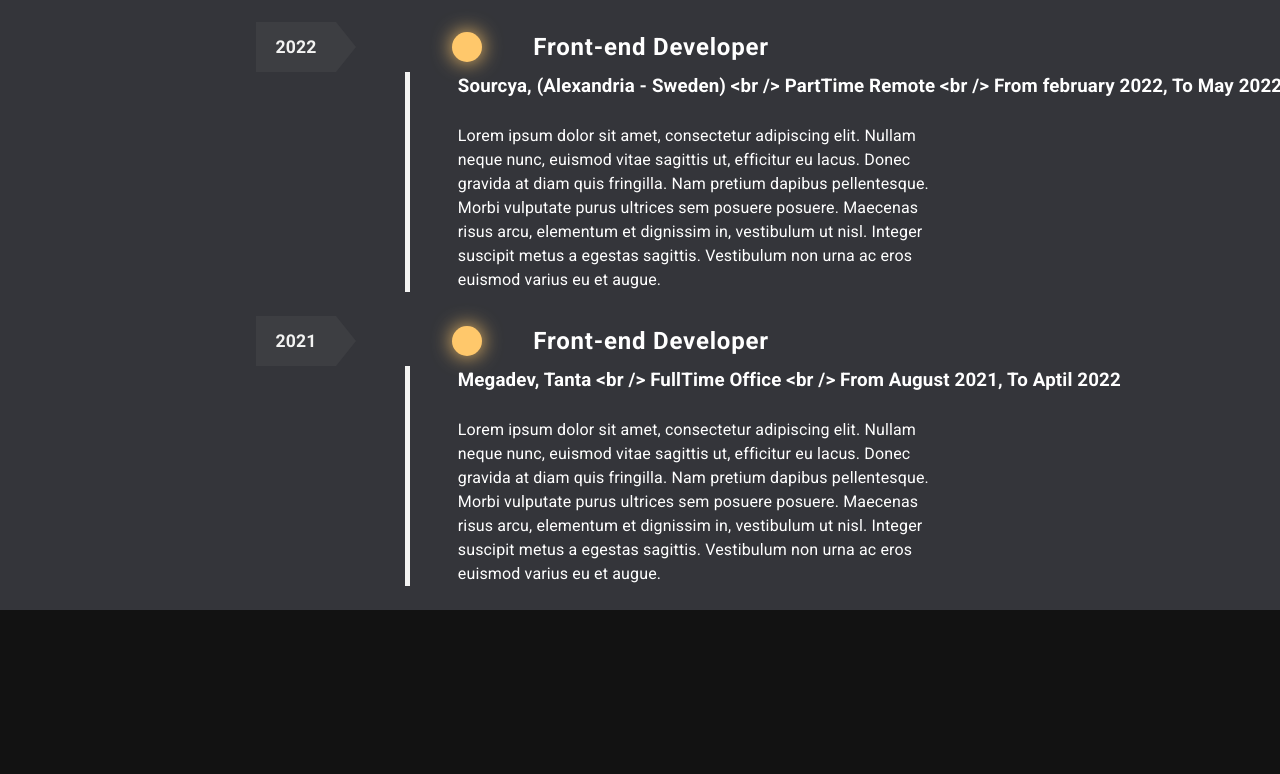
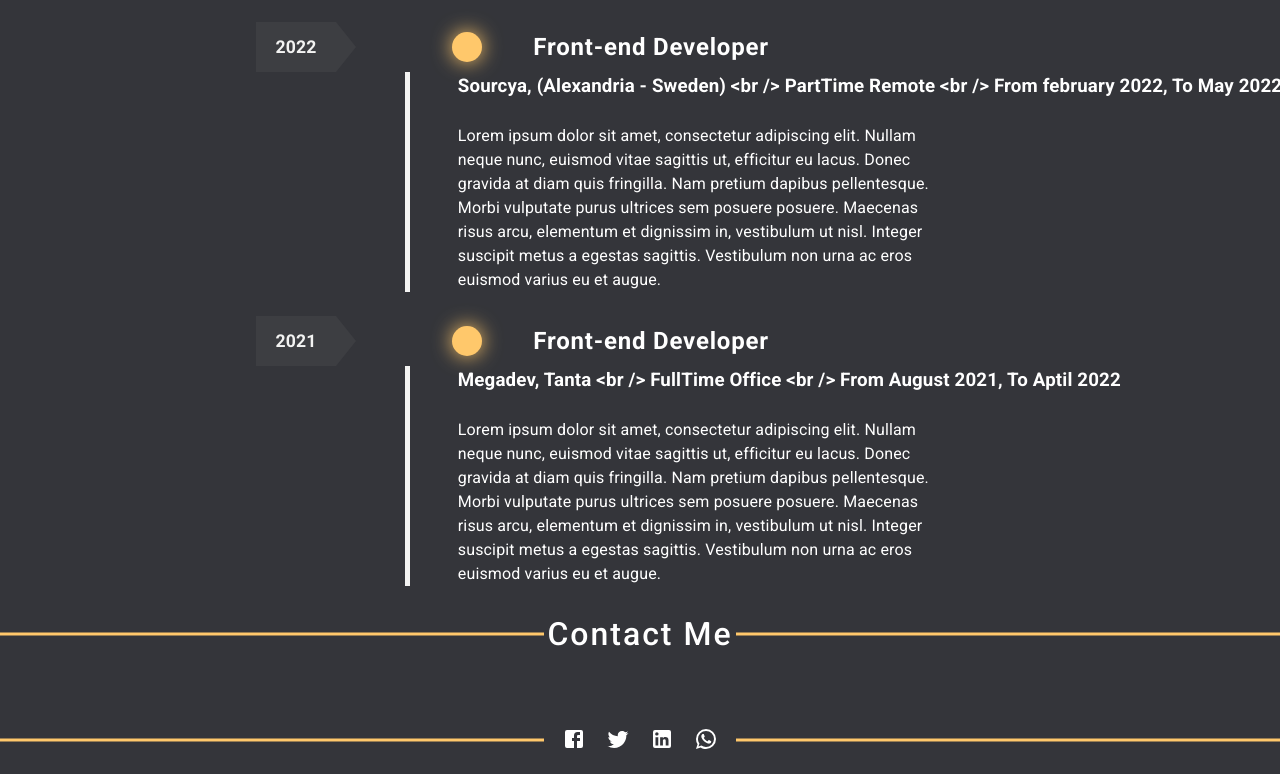
Before and after one commit to Abd-Elaziz-Noaman/Portofolio, a Next.js app: page / in a window 1280 px wide. Shown: the part 3714-4488 px from the top of the page. Before the commit the page ends 4324 px from the top, so only its background shows below. Built offline with nearby package versions, Linux system fonts and the light colour scheme.

Commit message:
working on Contact me

```diff
--- /dev/null
+++ b/src/components/Contact/Contact.jsx
@@ -0,0 +1,49 @@
+import React from "react";
+import Link from "next/link";
+import FacebookIcon from "@mui/icons-material/Facebook";
+import TwitterIcon from "@mui/icons-material/Twitter";
+import LinkedInIcon from "@mui/icons-material/LinkedIn";
+import WhatsAppIcon from "@mui/icons-material/WhatsApp";
+
+import {
+  ContactContainer,
+  Title,
+  SocialIconsContainer,
+  StyledLink,
+} from "./Contact.styled";
+
+export default function Contact() {
+  return (
+    <ContactContainer>
+      <Title>Contact Me</Title>
+      <br />
+      <br />
+      <SocialIconsContainer>
+        <StyledLink href="https://www.facebook.com/zezo.noaman">
+          <FacebookIcon
+            fontSize="medium"
+            sx={{ "&:hover": { color: "#3b5998" } }}
+          />
+        </StyledLink>
+        <StyledLink href="https://twitter.com/Zezo_Noaman">
+          <TwitterIcon
+            fontSize="medium"
+            sx={{ "&:hover": { color: "#3b5998" } }}
+          />
+        </StyledLink>
+        <StyledLink href="https://www.linkedin.com/in/abd-elaziz-noaman/">
+          <LinkedInIcon
+            fontSize="medium"
+            sx={{ "&:hover": { color: "#3b5998" } }}
+          />
+        </StyledLink>
+        <StyledLink href="https://api.whatsapp.com/send?phone=+201006831361">
+          <WhatsAppIcon
+            fontSize="medium"
+            sx={{ "&:hover": { color: "#3b5998" } }}
+          />
+        </StyledLink>
+      </SocialIconsContainer>
+    </ContactContainer>
+  );
+}
--- /dev/null
+++ b/src/components/Contact/Contact.styled.js
@@ -0,0 +1,48 @@
+import styled from "styled-components";
+import Link from "next/link";
+
+export const ContactContainer = styled.div`
+  /* width: 80%;
+  margin: auto; */
+`;
+
+export const Title = styled.h1`
+  position: relative;
+  text-align: center;
+  font-weight: 500;
+  letter-spacing: 2px;
+
+  &::before,
+  &::after {
+    content: "";
+    position: absolute;
+    top: 50%;
+    width: 85%;
+    height: 3px;
+    background-color: #ffc86b;
+  }
+
+  &::before {
+    left: 0;
+    transform: translate(-50%, -50%);
+  }
+
+  &::after {
+    right: 0;
+    transform: translate(50%, -50%);
+  }
+`;
+
+export const SocialIconsContainer = styled(Title)`
+  display: flex;
+  justify-content: center;
+  align-items: center;
+
+  & + & {
+    margin: 100px;
+  }
+`;
+
+export const StyledLink = styled(Link)`
+  margin: 10px;
+`;
--- a/src/components/MainContainer/MainContainer.jsx
+++ b/src/components/MainContainer/MainContainer.jsx
@@ -9,6 +9,7 @@ import About from "../About/About";
 import ProjectsBlock from "../ProjectsBlock/ProjectsBlock";
 import Experience from "../Experience/Experience";
 import ScrollToTopBtn from "./ScrollToTopBtn/ScrollToTopBtn";
+import Contact from "../Contact/Contact";
 
 export default function MainContainer() {
   const theme = useTheme();
@@ -32,6 +33,7 @@ export default function MainContainer() {
       <About />
       <ProjectsBlock />
       <Experience />
+      <Contact />
       <ScrollToTopBtn />
       {/* <Zoom in={trigger}>
         <Fab
```
